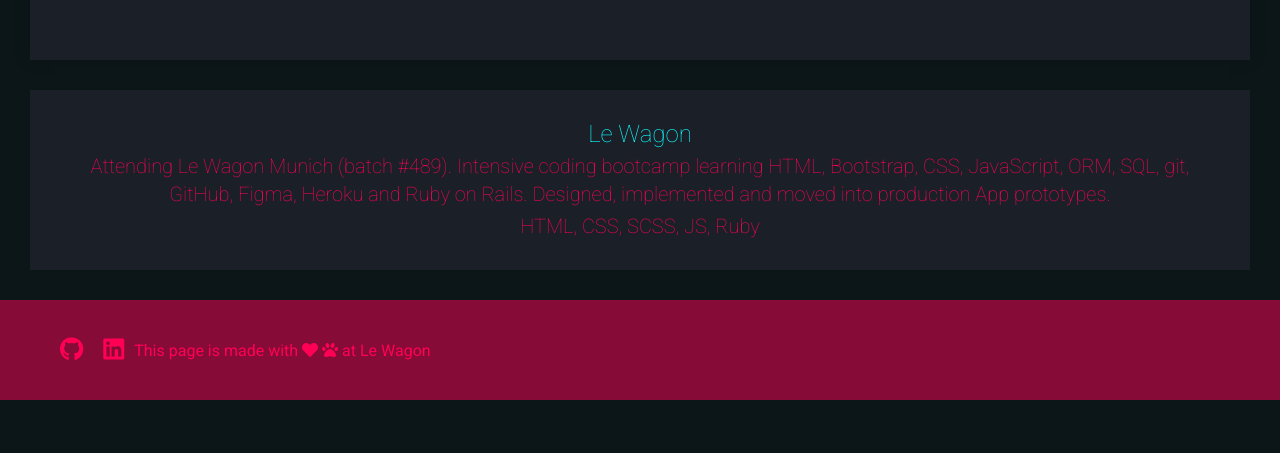
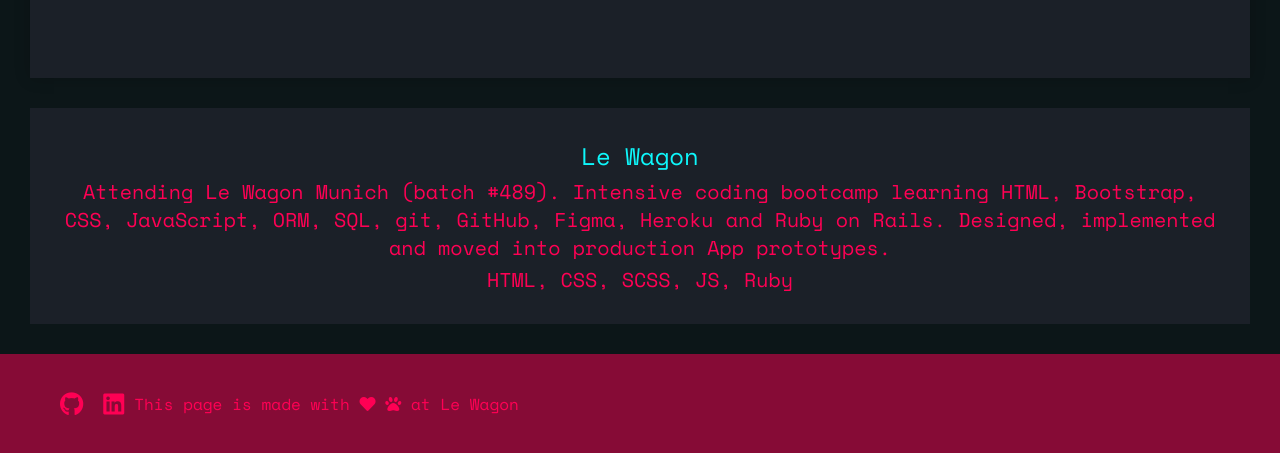
Before and after one commit to AnnaMariaJansen/profile, a plain HTML site: page index.html in a window 1280 px wide. Shown: the part 931-1384 px from the top of the page. Before the commit the page ends 1331 px from the top, so only its background shows below. Drawn offline with nearby package versions, Linux system fonts and the light colour scheme.

Commit message:
font change space mono

```diff
--- a/style.css
+++ b/style.css
@@ -1,7 +1,7 @@
-@import url('https://fonts.googleapis.com/css2?family=Roboto:wght@100;300;400&display=swap');
+@import url('https://fonts.googleapis.com/css2?family=Space+Mono:ital,wght@0,400;0,700;1,400&display=swap');
 
 body  {
-  font-family: 'Roboto', sans-serif;
+  font-family: 'Space Mono', monospace;
   font-weight: thin;
   background-color: #0C1618;
   color: #FF0054;
@@ -34,7 +34,6 @@ header {
 
 .Lebenslauf-text {
   color:#0EF7FB;
-  font-family:'Roboto', sans-serif;
   font-weight: 100;
   font-size: 18px;
   padding: 30px;
```
